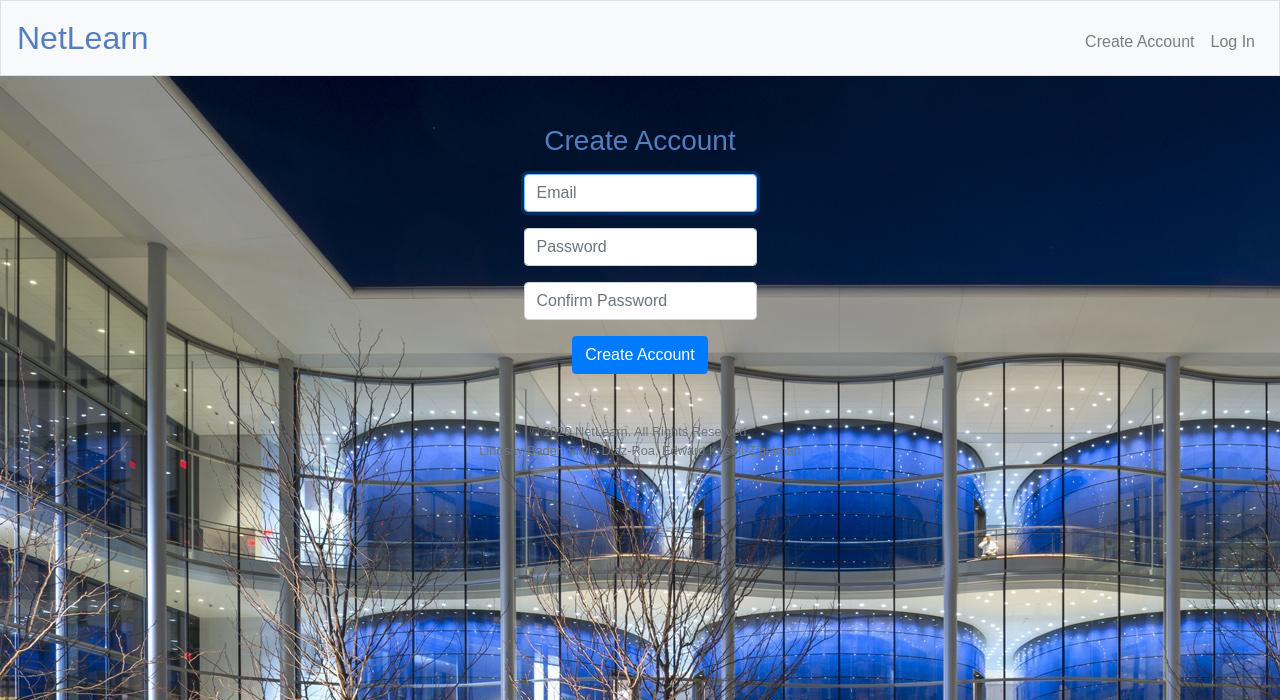
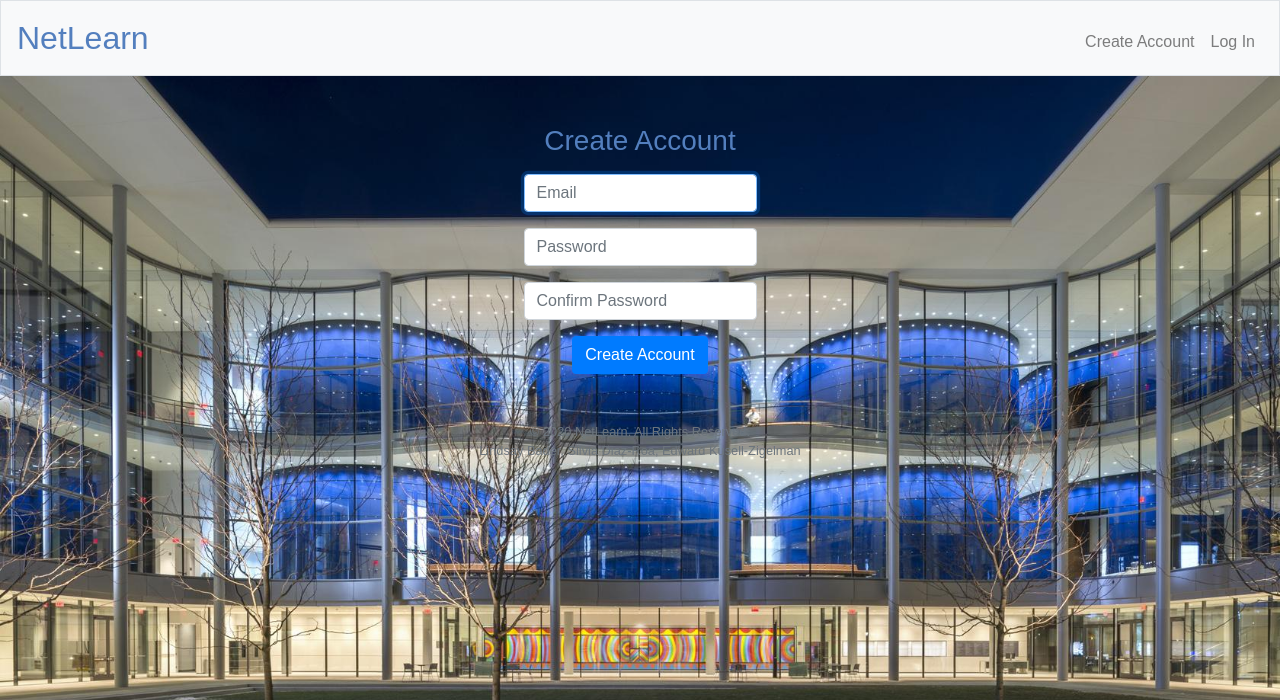
Before and after one commit to sdiazroa/netlearn, a Flask app: page /create_account in a window 1280 px wide. Shown: the top 700 px of the page. Run offline with Flask 2, Linux system fonts and the light colour scheme; some libraries are stand-ins or nearby versions.

Commit message:
css updates2

```diff
--- a/templates/create_account.html
+++ b/templates/create_account.html
@@ -8,6 +8,7 @@
     <style>
     body {
       background-image: url("/static/YaleSOM.jpg");
+      background-size: cover;
     }
     </style>
     <form action="/create_account" method="post">
--- a/templates/login.html
+++ b/templates/login.html
@@ -8,6 +8,7 @@
     <style>
     body {
       background-image: url("/static/YaleSOM.jpg");
+      background-size: cover;
     }
     </style>
     <form action="/login" method="post">
```
